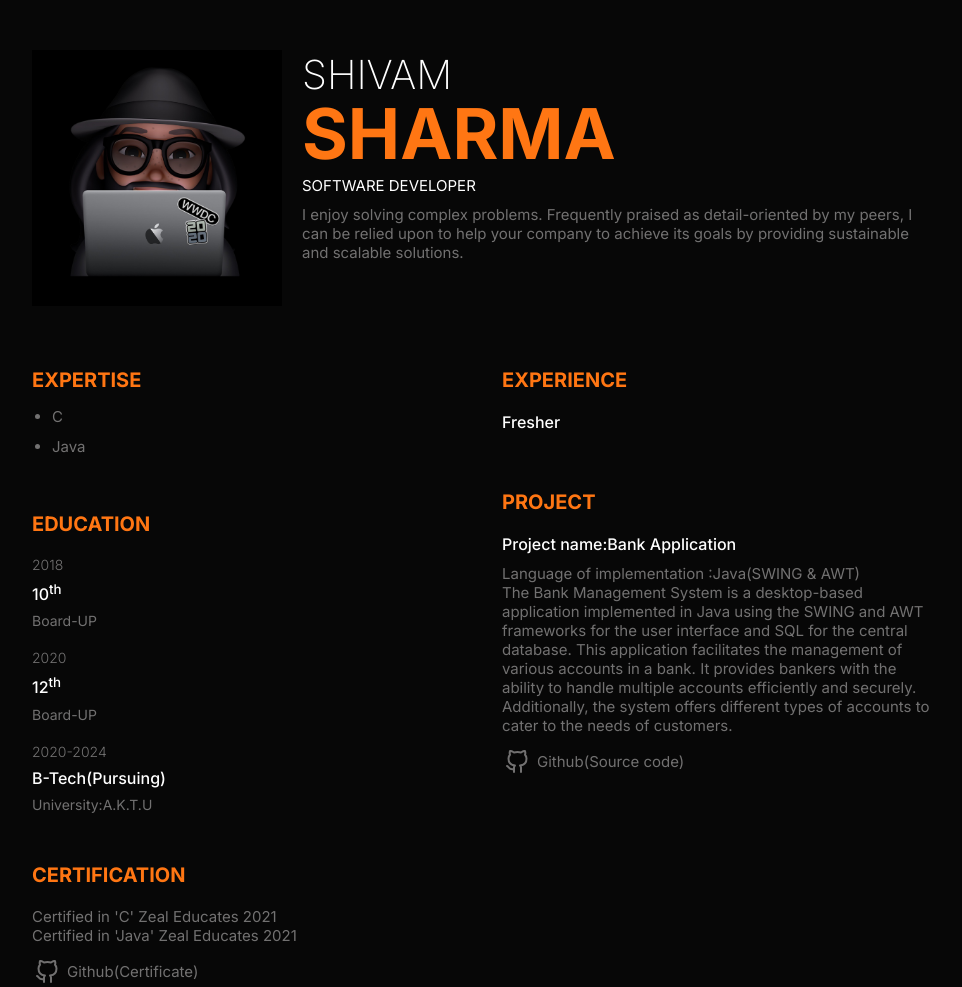
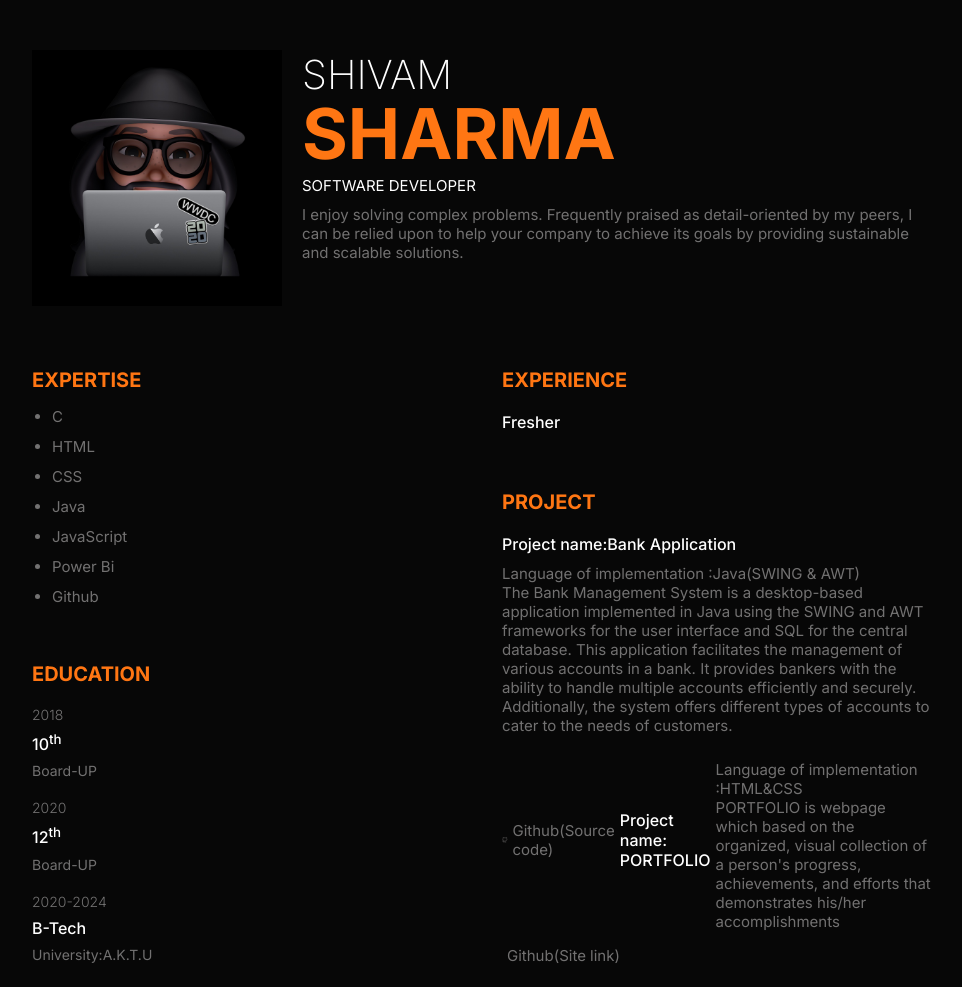
Before and after one commit to ShivamBhardwaj52/Mywebresume, a plain HTML site: page index.html in a window 1280 px wide. Shown: the top 987 px of the page, without its empty margins (158-1120 px from the left). Drawn offline with nearby package versions, Linux system fonts and the light colour scheme.

Commit message:
Update index.html
Some information is adding now

```diff
--- a/index.html
+++ b/index.html
@@ -48,7 +48,12 @@
 
           <!-- Expertise of the personis mentioned in the below code  -->
           <li>C</li>
+          <li>HTML</li>
+          <li>CSS </li>
           <li>Java</li>
+          <li>JavaScript</li>
+          <li>Power Bi</li>
+          <li>Github</li>
           </ul>
          </div>
           <!--End Expertise-->
@@ -73,7 +78,7 @@
         </div>
         <div class="edu_item">
           <p class="item_preTitle">2020-2024</p>
-          <h4 class="item_title">B-Tech(Pursuing)</h4>
+          <h4 class="item_title">B-Tech</h4>
           <p class="item_subtitle">
             University:A.K.T.U
           </p>
@@ -92,7 +97,7 @@
            <br>
 
             Certified in 'Java' Zeal Educates 2021
-            <a href="https://kaaransharmaa.github.io/certificate/" target="_blank" class="social_item">
+            <a href="https://https://learn.microsoft.com/en-us/users/" target="_blank" class="social_item">
               <i data-feather="github"></i>
               <span>Github(Certificate)</span>
             </a>
@@ -124,9 +129,19 @@
           <br>
 
           The Bank Management System is a desktop-based application implemented in Java using the SWING and AWT frameworks for the user interface and SQL for the central database. This application facilitates the management of various accounts in a bank. It provides bankers with the ability to handle multiple accounts efficiently and securely. Additionally, the system offers different types of accounts to cater to the needs of customers.</p>
-          <a href="https://github.com/KaaranSharmaa/Quiz-Application.git" target="_blank" class="social_item">
+          <a href="https://github.com/ShivamBhardwaj52/Quiz-Application.git" target="_blank" class="social_item">
             <i data-feather="github"></i>
             <span>Github(Source code)</span>
+             <h4 class="item_title ">Project name: PORTFOLIO </h4>
+            <p class="description ">Language of implementation :HTML&CSS
+             <br>
+             PORTFOLIO is webpage which based on the organized, visual collection of a person's progress,
+              achievements, and efforts that demonstrates his/her accomplishments
+
+            </p>
+             <a href="https://ShivamBhardwaj52.github.io/portfolio/ " target="_blank " class="social_item ">
+               <i data-feather="github "></i>
+               <span>Github(Site link)</span>
           </a>
         </div>
       </div>
```
